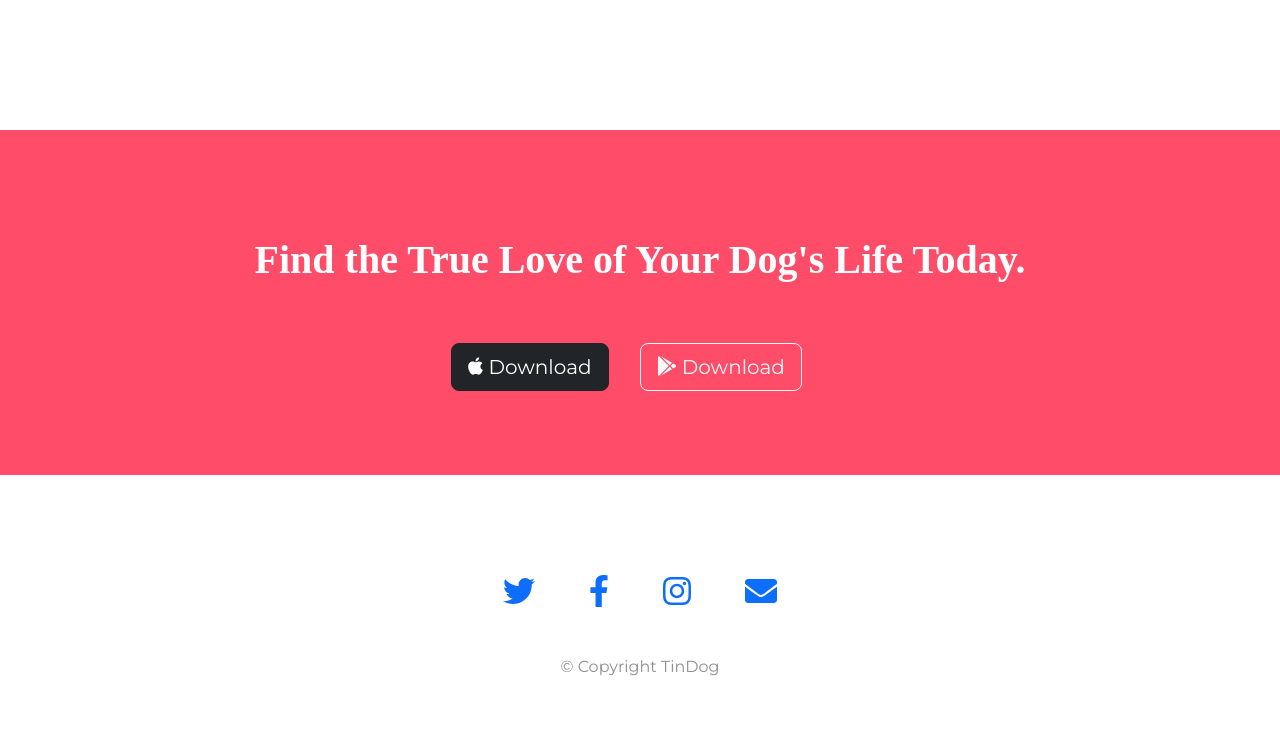
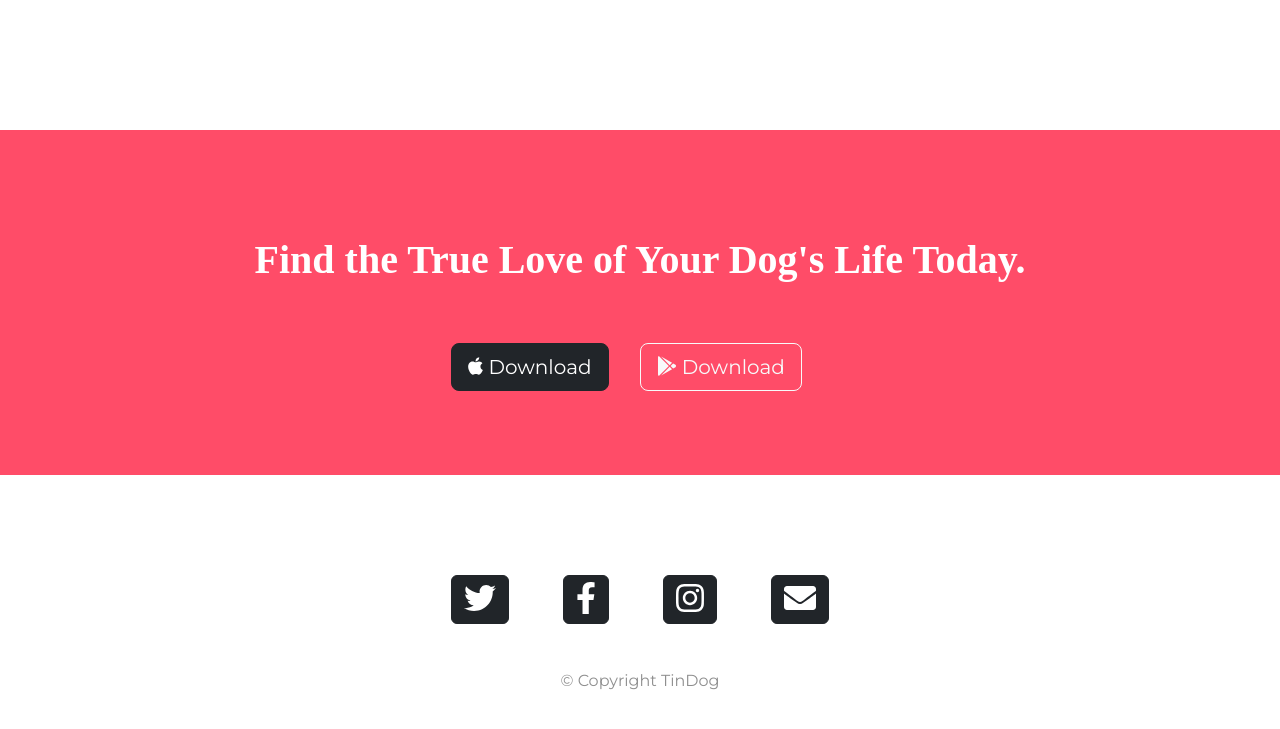
Before and after one commit to mihaijulien/tindog, a plain HTML site: page index.html in a window 1280 px wide. Shown: the part 2534-3263 px from the top of the page. Drawn offline with nearby package versions, Linux system fonts and the light colour scheme.

Commit message:
social icons

```diff
--- a/index.html
+++ b/index.html
@@ -208,16 +208,16 @@
 
     <div class="social">
       <span class="spanSpace">
-        <a href="www.twitter.com"><i class="fab btn-outline-dark fa-twitter fa-2x"></i></a>
+        <a href="www.twitter.com" class="btn btn-dark"><i class="fab fa-twitter fa-2x"></i></a>
       </span>
       <span class="spanSpace">
-        <a href="www.facebook.com"><i class="fab btn-outline-dark fa-facebook-f fa-2x"></i></a>
+        <a href="www.facebook.com" class="btn btn-dark"><i class="fab fa-facebook-f fa-2x"></i></a>
       </span>
       <span class="spanSpace">
-        <a href="www.instagram.com"><i class="fab btn-outline-dark fa-instagram fa-2x"></i></a>
+        <a href="www.instagram.com" class="btn btn-dark"><i class="fab fa-instagram fa-2x"></i></a>
       </span>
       <span class="spanSpace">
-        <a href="mailto:mail@email.com"><i class="fas btn-outline-dark fa-envelope fa-2x"></i></a>
+        <a href="mailto:mail@email.com" class="btn btn-dark"><i class="fas fa-envelope fa-2x"></i></a>
       </span>
     </div>
 
```
